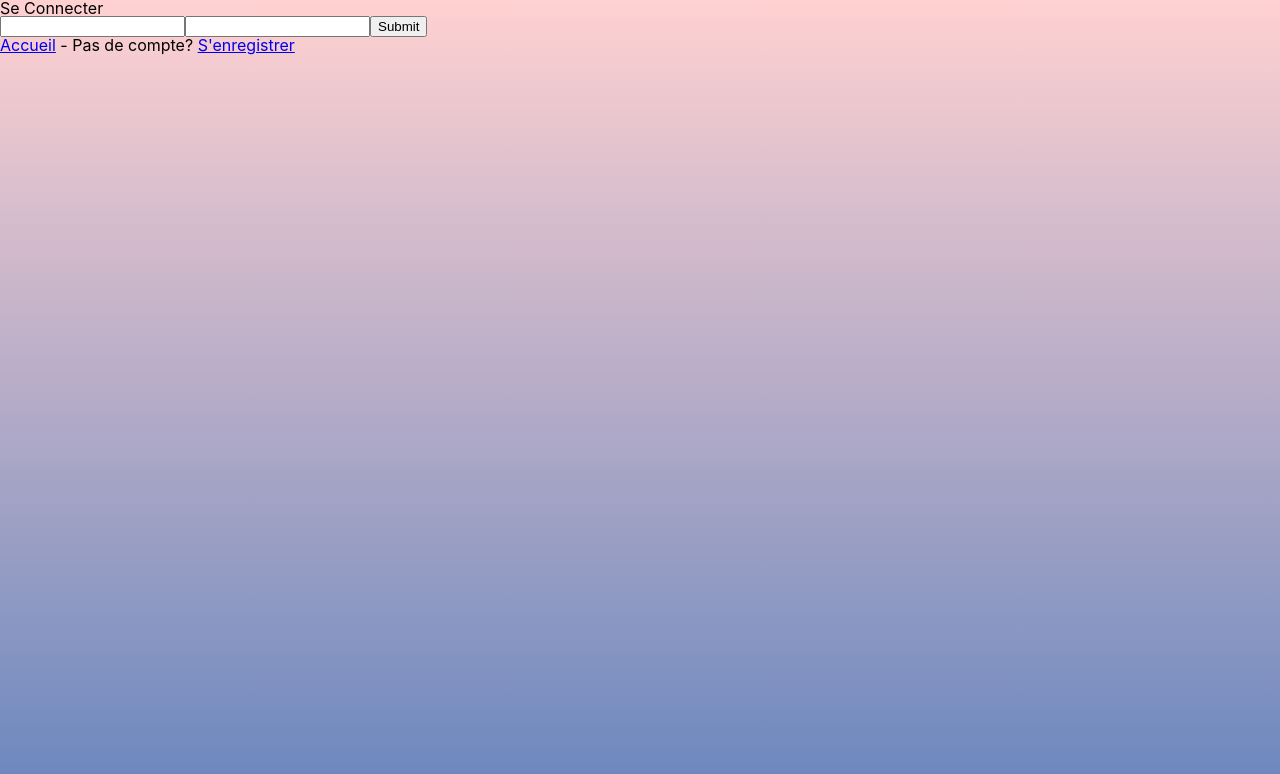
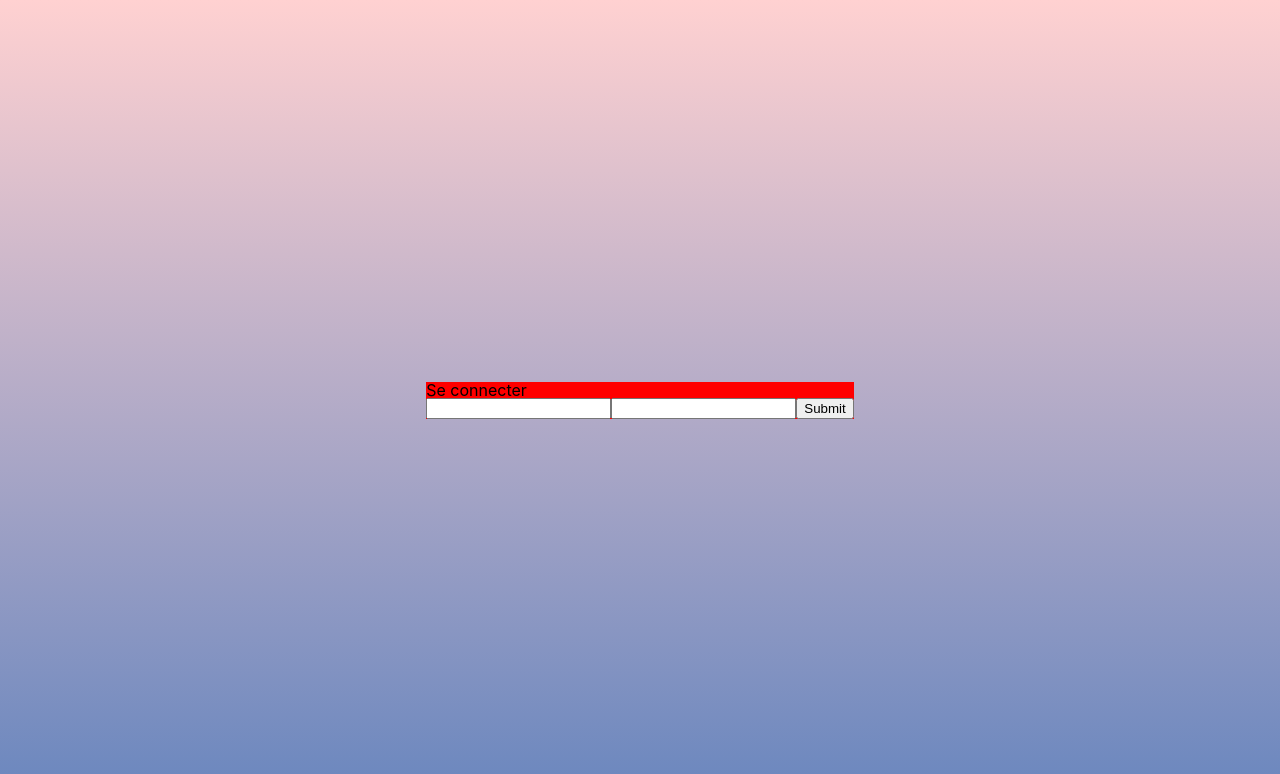
Before and after one commit to theorougier/Projet-file-rouge, a React (Create React App) app in the folder front/: page /login in a window 1280 px wide. Shown: the top 774 px of the page. Built offline with nearby package versions, Linux system fonts and the light colour scheme.

Commit message:
add OpacityCard in Login.js

```diff
--- a/front/src/pages/login/Login.js
+++ b/front/src/pages/login/Login.js
@@ -1,18 +1,31 @@
-import React from 'react'
-import {Formik} from 'formik';
+import React from "react";
+import { Formik } from "formik";
 import LoginForm from "./LoginForm";
-import {Link} from "react-router-dom";
+import { Link } from "react-router-dom";
+import OpacityCard from "../../component/OpacityCard";
 
 function Login() {
-    return (
-        <section>
-            <h1>Se Connecter</h1>
-            <div>
-                <LoginForm/>
-            </div>
-            <div><Link to="/">Accueil</Link> - Pas de compte? <Link to="/register">S'enregistrer</Link></div>
-        </section>
-    )
+  const styles = ownStyles();
+  return (
+    <section style={styles.parent}>
+      <OpacityCard title="Se connecter">
+        <LoginForm />
+      </OpacityCard>
+      {/* <div>
+        <Link to="/">Accueil</Link> - Pas de compte?{" "}
+        <Link to="/register">S'enregistrer</Link>
+      </div> */}
+    </section>
+  );
 }
 
-export default Login
+const ownStyles = () => ({
+  parent: {
+    display: "flex",
+    justifyContent: "center",
+    alignItems: "center",
+    height: "100%",
+  },
+});
+
+export default Login;
```
